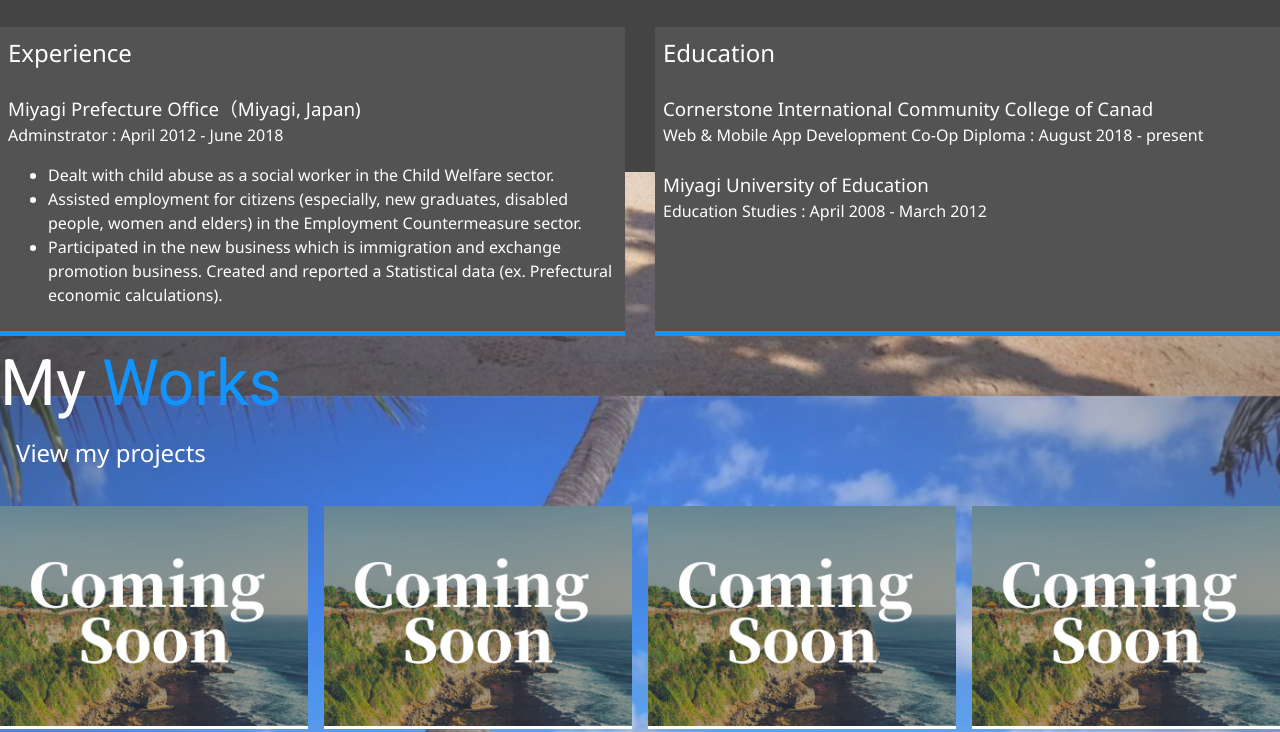
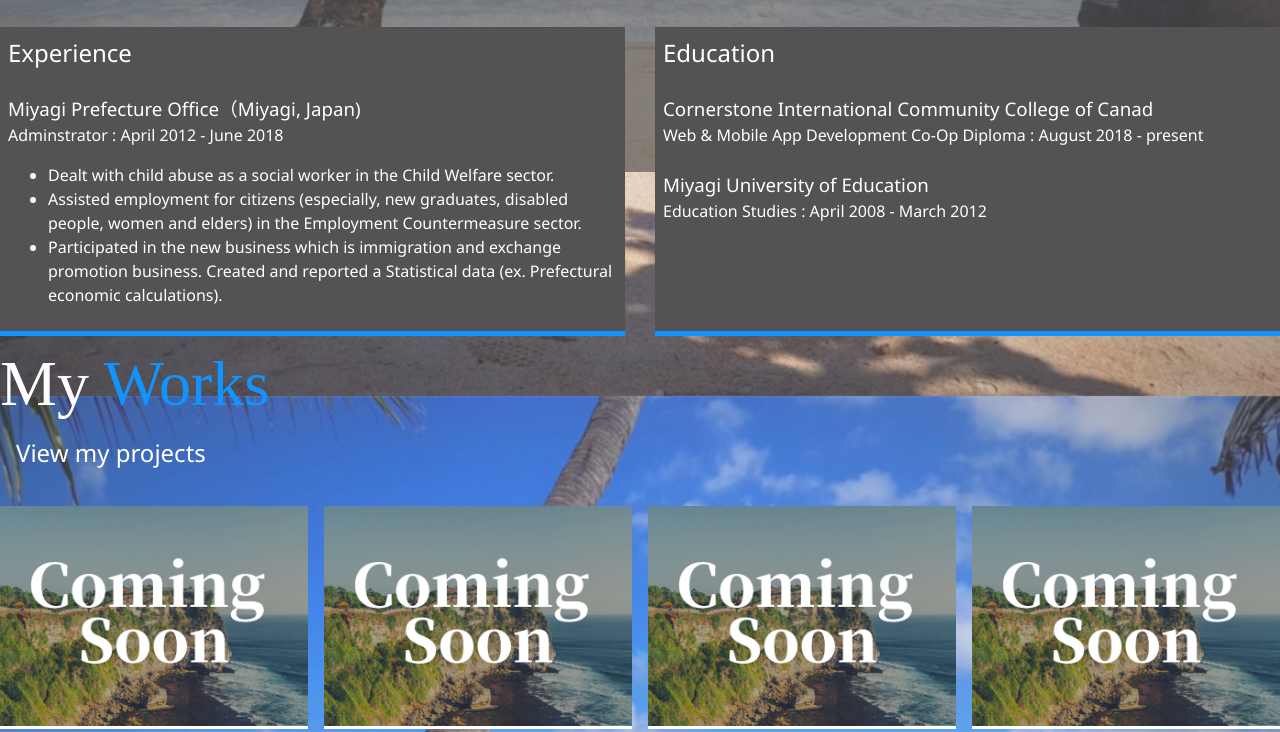
Before and after one commit to 0209Eugene/myportfolioSite, a website: page dist/index.html in a window 1280 px wide. Shown: the part 628-1360 px from the top of the page. Drawn offline with Linux system fonts and the light colour scheme.

Commit message:
add scss setting

```diff
--- a/scss/_config.scss
+++ b/scss/_config.scss
@@ -1,4 +1,5 @@
 @import url('https://fonts.googleapis.com/css?family=Carter+One|Open+Sans:400,700|Roboto:400,700');
+@import url('https://fonts.googleapis.com/css?family=Permanent+Marker');
 /*
 color
  #1194FF blue  Main
--- a/scss/main.scss
+++ b/scss/main.scss
@@ -26,7 +26,7 @@ h3 {
 
     &.lg-heading {
         font-size: 4rem;
-        font-family: 'roboto';
+        font-family: 'Permanent+Marker';
     }
 
     &.sm-heading {
```
Also changed, not shown: dist/css/_config.css (added), dist/css/_config.min.css (added), dist/css/main.css, dist/css/main.min.css (added), dist/index.html.
